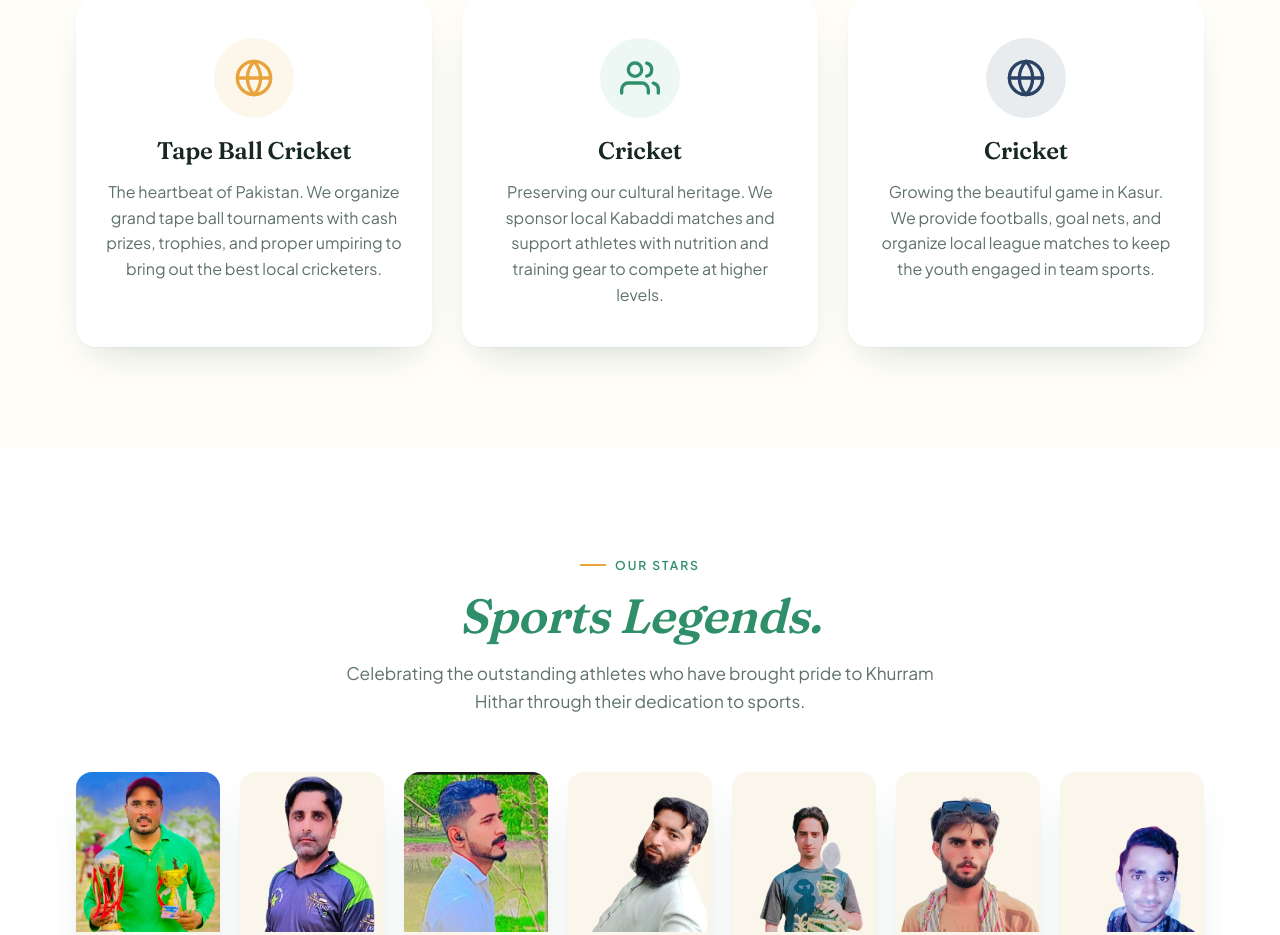
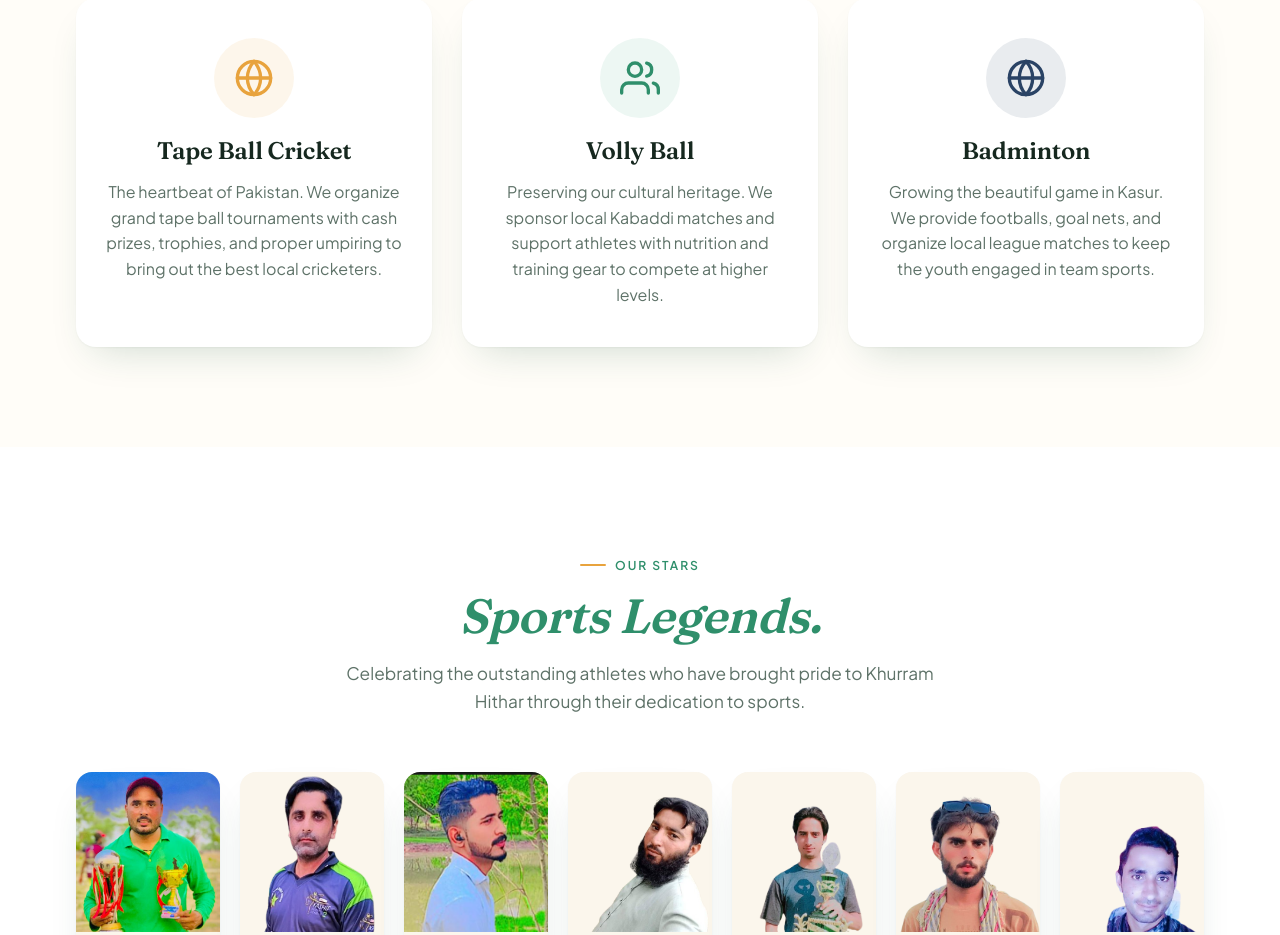
Before and after one commit to asadwaqas-dev21/kws, a Next.js app: page /sports in a window 1280 px wide. Shown: the part 1760-2695 px from the top of the page. Built offline with nearby package versions, Linux system fonts and the light colour scheme.

Commit message:
feat: add sports page to showcase athletic initiatives and events

```diff
--- a/app/sports/page.tsx
+++ b/app/sports/page.tsx
@@ -187,7 +187,7 @@ export default function Sports() {
                 <div style={{ width: "80px", height: "80px", borderRadius: "50%", background: "rgba(76,175,136,.1)", color: "var(--green)", display: "flex", alignItems: "center", justifyContent: "center", margin: "0 auto 20px" }}>
                   <svg width="40" height="40" viewBox="0 0 24 24" fill="none" stroke="currentColor" strokeWidth="2" strokeLinecap="round" strokeLinejoin="round"><path d="M17 21v-2a4 4 0 0 0-4-4H5a4 4 0 0 0-4 4v2" /><circle cx="9" cy="7" r="4" /><path d="M23 21v-2a4 4 0 0 0-3-3.87" /><path d="M16 3.13a4 4 0 0 1 0 7.75" /></svg>
                 </div>
-                <h3 style={{ fontSize: "1.5rem", marginBottom: "15px" }}>Cricket</h3>
+                <h3 style={{ fontSize: "1.5rem", marginBottom: "15px" }}>Volly Ball</h3>
                 <p style={{ color: "var(--muted)", lineHeight: 1.6 }}>Preserving our cultural heritage. We sponsor local Kabaddi matches and support athletes with nutrition and training gear to compete at higher levels.</p>
               </div>
 
@@ -196,7 +196,7 @@ export default function Sports() {
                 <div style={{ width: "80px", height: "80px", borderRadius: "50%", background: "rgba(42,67,101,.1)", color: "#2A4365", display: "flex", alignItems: "center", justifyContent: "center", margin: "0 auto 20px" }}>
                   <svg width="40" height="40" viewBox="0 0 24 24" fill="none" stroke="currentColor" strokeWidth="2" strokeLinecap="round" strokeLinejoin="round"><circle cx="12" cy="12" r="10" /><path d="M12 2a14.5 14.5 0 0 0 0 20 14.5 14.5 0 0 0 0-20" /><path d="M2 12h20" /></svg>
                 </div>
-                <h3 style={{ fontSize: "1.5rem", marginBottom: "15px" }}>Cricket</h3>
+                <h3 style={{ fontSize: "1.5rem", marginBottom: "15px" }}>Badminton</h3>
                 <p style={{ color: "var(--muted)", lineHeight: 1.6 }}>Growing the beautiful game in Kasur. We provide footballs, goal nets, and organize local league matches to keep the youth engaged in team sports.</p>
               </div>
 
```
